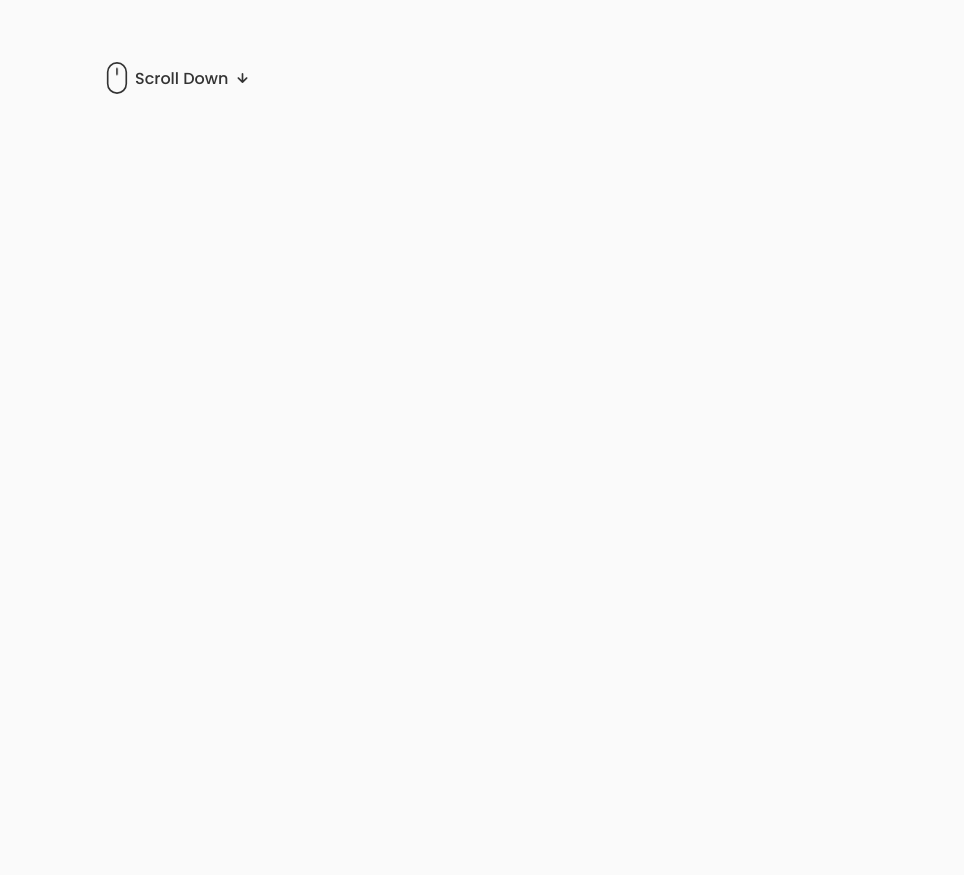
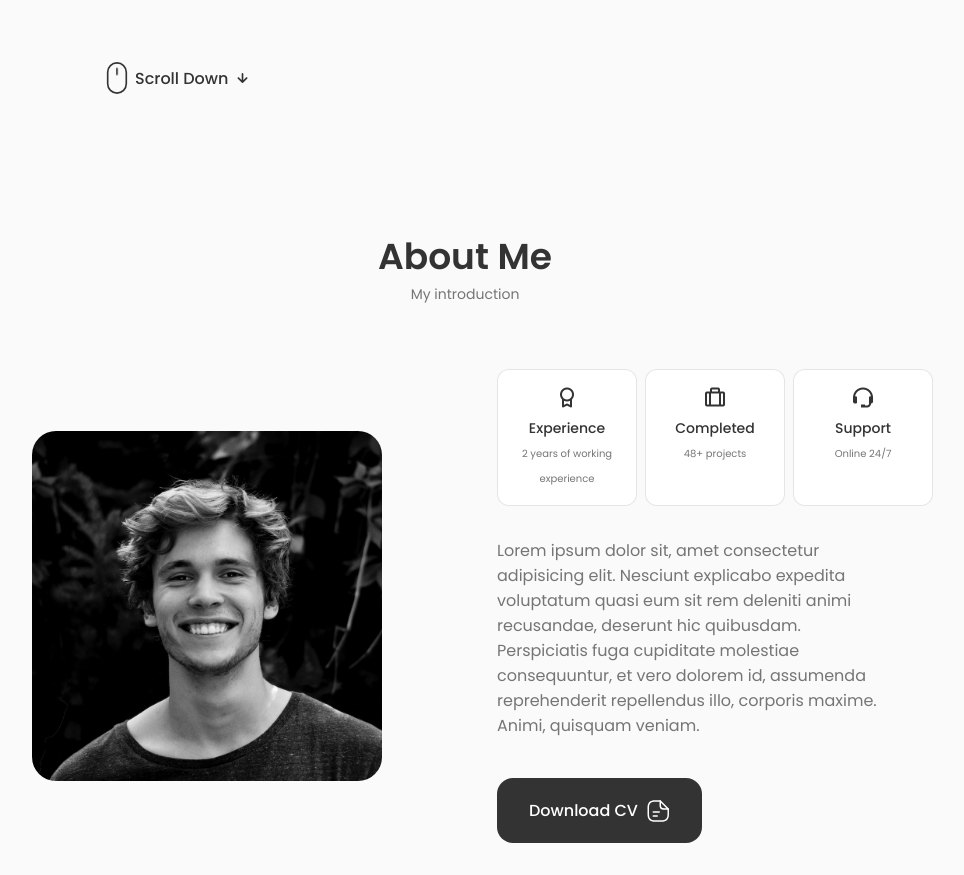
Before and after one commit to abu-kausar/portfolio, a React (Create React App) app: page / in a window 1280 px wide. Shown: the part 580-1455 px from the top of the page, without its empty margins (175-1139 px from the left). Before the commit the page ends 800 px from the top, so only its background shows below. Built offline with nearby package versions, Linux system fonts and the light colour scheme.

Commit message:
about section added

```diff
--- a/package.json
+++ b/package.json
@@ -3,6 +3,8 @@
   "version": "0.1.0",
   "private": true,
   "dependencies": {
+    "@babel/core": "^7.20.12",
+    "@babel/preset-env": "^7.20.2",
     "@testing-library/jest-dom": "^5.16.5",
     "@testing-library/react": "^13.4.0",
     "@testing-library/user-event": "^13.5.0",
--- a/src/App.js
+++ b/src/App.js
@@ -1,4 +1,5 @@
 import './App.css';
+import About from './components/About/About';
 import Header from './components/Header/Header';
 import Home from './components/Home/Home';
 
@@ -8,6 +9,7 @@
     <Header/>
     <main className="main">
       <Home/>
+      <About/>
     </main>
     </>
   );
--- a/src/components/About/About.css
+++ b/src/components/About/About.css
@@ -0,0 +1,95 @@
+.about__container{
+    grid-template-columns: repeat(2, 1fr);
+    align-items: center;
+    column-gap: 4rem;
+}
+
+.about__img{
+    width: 350px;
+    border-radius: 1.5rem;
+    justify-self: center;
+}
+
+.about__info{
+    grid-template-columns: repeat(3, 140px);
+    gap: 0.5rem;
+    margin-bottom: var(--mb-2);
+}
+
+.about__box{
+    background-color: var(--container-color);
+    border: 1px solid rgba(0, 0, 0, 0.1);
+    border-radius: 0.75rem;
+    text-align: center;
+    padding: 1rem 1.25rem;
+}
+
+.about__icon{
+    font-size: 1.5rem;
+    color: var(--title-color);
+    margin-bottom: var(--mb-0-5);
+}
+
+.about__title{
+    font-size: var(--small-font-size);
+    font-weight: var(--font-medium);
+}
+
+.about__subtitle{
+    font-size: var(--tiny-font-size);
+}
+
+.about__description{
+    padding: 0 4rem 0 0;
+    margin-bottom: var(--mb-2-5);
+}
+
+/*=============== BREAKPOINTS ===============*/
+/* For large devices */
+@media screen and (max-width: 992px) {
+    .about__container{
+        grid-template-columns: 1fr;
+        row-gap: 2.5rem;
+    }
+
+    .about__img{
+        width: 220px;
+    }
+
+    .about__box{
+        padding: 0.75rem 0.5rem;
+    }
+
+    .about__data{
+        text-align: center;
+    }
+
+    .about__info{
+        justify-content: center;
+    }
+
+    .about__description{
+        padding: 0 5rem;
+        margin-bottom: 2rem;
+    }
+  }
+
+  /* For medium devices */
+
+  @media screen and (max-width: 576px) {
+    .about__info{
+        grid-template-columns: repeat(3, 1fr);
+    }
+
+    .about__description{
+        padding: 0;
+    }
+  }
+
+  /* For small devices */
+  @media screen and (max-width: 350px) {
+    .about__info{
+        grid-template-columns: repeat(2, 1fr);
+    }
+
+  }
--- a/src/components/About/About.js
+++ b/src/components/About/About.js
@@ -1,10 +1,53 @@
 import React from 'react';
+import AboutImage from '../..//Assets/about.jpg';
+import Info from './Info';
+import CVFile from '../..//Assets/John-Cv.pdf';
+import './About.css'
 
 const About = () => {
     return (
-        <div>
+        <section className="about section" id='about'>
+            <h1 className="section__title">About Me</h1>
+            <span className='section__subtitle'>My introduction</span>
 
-        </div>
+            <div className="about__container container grid">
+                <img src={AboutImage} alt="" className="about__img" />
+                <div className="about__data">
+                    <Info />
+
+                    <p className="about__description">Lorem ipsum dolor sit, amet consectetur adipisicing elit. Nesciunt explicabo expedita voluptatum quasi eum sit rem deleniti animi recusandae, deserunt hic quibusdam. Perspiciatis fuga cupiditate molestiae consequuntur, et vero dolorem id, assumenda reprehenderit repellendus illo, corporis maxime. Animi, quisquam veniam.</p>
+
+                    <a download="" href={CVFile} className="button button--flex">
+                        Download CV
+                        <svg
+                            class="button__icon"
+                            xmlns="http://www.w3.org/2000/svg"
+                            width="24"
+                            height="24"
+                            viewBox="0 0 24 24"
+                            fill="none"
+                        >
+                            <path
+                                d="M15.25 22.7502H9.25C3.82 22.7502 1.5 20.4302 1.5 15.0002V9.00024C1.5 3.57024 3.82 1.25024 9.25 1.25024H14.25C14.66 1.25024 15 1.59024 15 2.00024C15 2.41024 14.66 2.75024 14.25 2.75024H9.25C4.64 2.75024 3 4.39024 3 9.00024V15.0002C3 19.6102 4.64 21.2502 9.25 21.2502H15.25C19.86 21.2502 21.5 19.6102 21.5 15.0002V10.0002C21.5 9.59024 21.84 9.25024 22.25 9.25024C22.66 9.25024 23 9.59024 23 10.0002V15.0002C23 20.4302 20.68 22.7502 15.25 22.7502Z"
+                                fill="var(--container-color)"
+                            ></path>
+                            <path
+                                d="M22.25 10.7502H18.25C14.83 10.7502 13.5 9.42023 13.5 6.00023V2.00023C13.5 1.70023 13.68 1.42023 13.96 1.31023C14.24 1.19023 14.56 1.26023 14.78 1.47023L22.78 9.47023C22.99 9.68023 23.06 10.0102 22.94 10.2902C22.82 10.5702 22.55 10.7502 22.25 10.7502ZM15 3.81023V6.00023C15 8.58023 15.67 9.25023 18.25 9.25023H20.44L15 3.81023Z"
+                                fill="var(--container-color)"
+                            ></path>
+                            <path
+                                d="M13.25 13.7502H7.25C6.84 13.7502 6.5 13.4102 6.5 13.0002C6.5 12.5902 6.84 12.2502 7.25 12.2502H13.25C13.66 12.2502 14 12.5902 14 13.0002C14 13.4102 13.66 13.7502 13.25 13.7502Z"
+                                fill="var(--container-color)"
+                            ></path>
+                            <path
+                                d="M11.25 17.7502H7.25C6.84 17.7502 6.5 17.4102 6.5 17.0002C6.5 16.5902 6.84 16.2502 7.25 16.2502H11.25C11.66 16.2502 12 16.5902 12 17.0002C12 17.4102 11.66 17.7502 11.25 17.7502Z"
+                                fill="var(--container-color)"
+                            ></path>
+                        </svg>
+                    </a>
+                </div>
+            </div>
+        </section>
     );
 };
 
--- /dev/null
+++ b/src/components/About/Info.js
@@ -0,0 +1,33 @@
+import React from 'react';
+
+const Info = () => {
+    return (
+        <div className='about__info grid'>
+            <div className="about__box">
+                <i className="bx bx-award about__icon"></i>
+                <h3 className="about__title">Experience</h3>
+                <span className="about__subtitle">
+                    2 years of working experience
+                </span>
+            </div>
+
+            <div className="about__box">
+                <i className="bx bx-briefcase-alt about__icon"></i>
+                <h3 className="about__title">Completed</h3>
+                <span className="about__subtitle">
+                    48+ projects
+                </span>
+            </div>
+
+            <div className="about__box">
+                <i className="bx bx-support about__icon"></i>
+                <h3 className="about__title">Support</h3>
+                <span className="about__subtitle">
+                    Online 24/7
+                </span>
+            </div>
+        </div>
+    );
+};
+
+export default Info;
```
Also changed, not shown: 1 other file (tests, documents, lock files or other folders).
